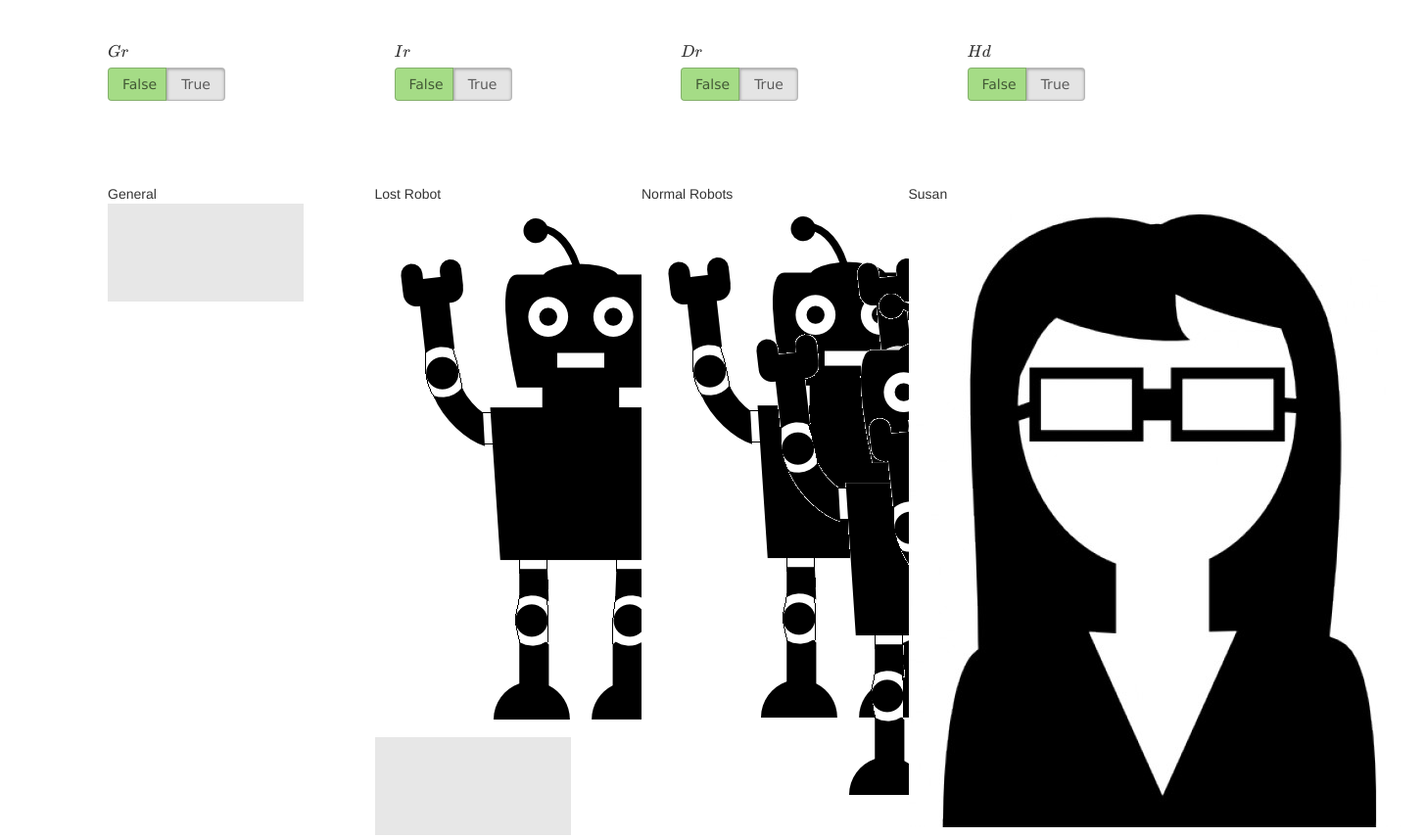
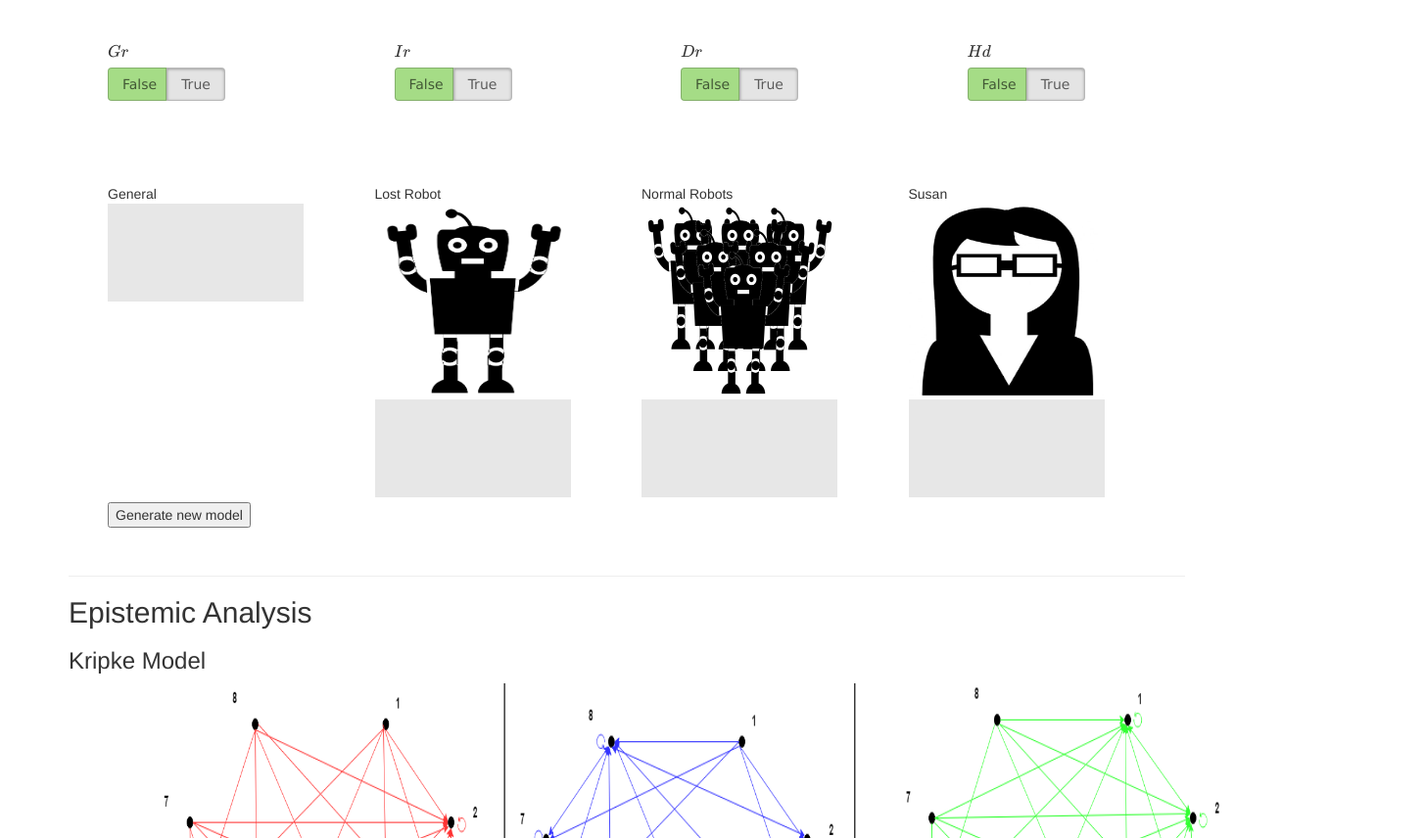
Before and after one commit to stefanknegt/stefanknegt.github.io, a plain HTML site: page index.html in a window 1280 px wide. Shown: the part 1353-2209 px from the top of the page at 98% size, 1455 px wide, since content can reach past the window. Drawn offline with nearby package versions, Linux system fonts and the light colour scheme; some packages are replaced by stand-ins of ours.

Commit message:
Updated epistemic analysis

```diff
--- a/index.html
+++ b/index.html
@@ -161,17 +161,17 @@
             </div>
             <div class="col-xs-6 col-sm-6 col-md-3">
               Lost Robot<br>
-              <img src="NS-2.png" />
+              <img src="NS-2.png" width="200" height="200"/>
               <div class="agent" id="agent1"></div>
             </div>
             <div class="col-xs-6 col-sm-6 col-md-3">
               Normal Robots<br>
-              <img src="otherRobots.png" />
+              <img src="otherRobots.png" width="200" height="200"/>
               <div class="agent" id="agent2"></div>
             </div>
             <div class="col-xs-6 col-sm-6 col-md-3">
               Susan<br>
-              <img src="DrCalvin.png" />
+              <img src="DrCalvin.png" width="200" height="200"/>
               <div class="agent" id="agent3"></div>
             </div>
           </div>
@@ -187,6 +187,10 @@
             <h3> Kripke Model </h3>
             <center><img src="models/MASproject.png" width="1200" height="400" id="Kripke"></center>
             <center><img src="models/legend.png" width="350" height="200"></center>
+            The main challenge when constructing the Kripke model is the large amount of worlds that could be considered. As there are 6 axioms, which could each be true or false, there are $2^6=64$ possible worlds. However,
+            many of these worlds are irrelevant considering the general knowledge of the agents. For instance, in a world where gamma radiation is true, everyone believes that the radiation is dangerous to the robots, and so
+            none of the robots will act. So there are only two relevant worlds where gamma radiation is true, one where a human is in danger, and one where a human is not in danger. By eliminating irrelevant worlds like so, we
+            ended up with the 8 worlds shown in the legend, which prove sufficient for illustrating the change of the believes for each agent over the course of the story.
       </div>
     </div>
     <!-- Placed at the end of the document so the pages load faster -->
```
